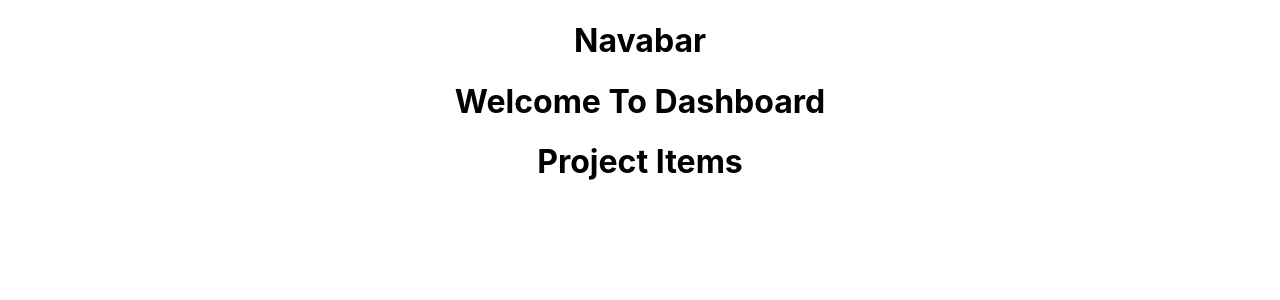
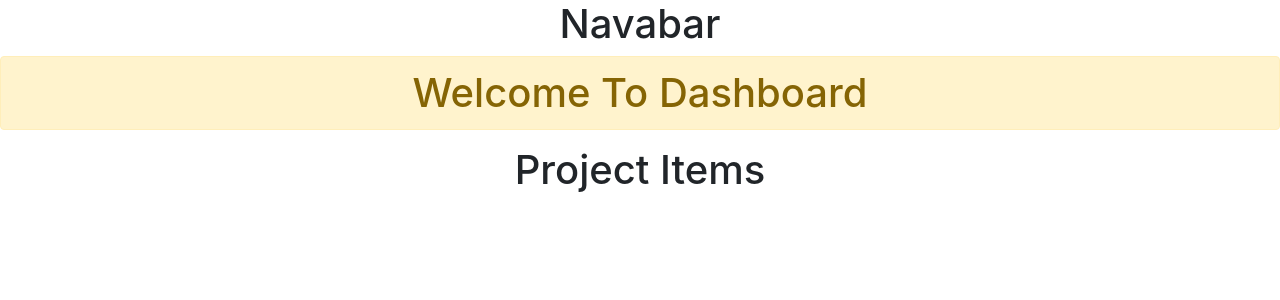
Before and after one commit to savinaysinha/ppmtool, a React (Create React App) app in the folder ppmtoolfrontend/ppmtool-react-client/: page / in a window 1280 px wide. Shown: the top 300 px of the page. Built offline with nearby package versions, Linux system fonts and the light colour scheme.

Commit message:
bootstrap added to project

```diff
--- a/ppmtoolfrontend/ppmtool-react-client/package.json
+++ b/ppmtoolfrontend/ppmtool-react-client/package.json
@@ -3,6 +3,7 @@
   "version": "0.1.0",
   "private": true,
   "dependencies": {
+    "bootstrap": "^4.4.1",
     "react": "^16.12.0",
     "react-dom": "^16.12.0",
     "react-scripts": "3.2.0"
--- a/ppmtoolfrontend/ppmtool-react-client/src/App.js
+++ b/ppmtoolfrontend/ppmtool-react-client/src/App.js
@@ -2,7 +2,7 @@
 import logo from './logo.svg';
 import './App.css';
 import Dashboard from './component/Dashboard';
-
+import "bootstrap/dist/css/bootstrap.css"
 function App() {
   return (
     <div className="App">
--- a/ppmtoolfrontend/ppmtool-react-client/src/component/Dashboard.js
+++ b/ppmtoolfrontend/ppmtool-react-client/src/component/Dashboard.js
@@ -7,7 +7,7 @@
         return(
             <div>
                 <Navbar />
-                <h1>Welcome To Dashboard</h1>
+                <h1 className="alert alert-warning">Welcome To Dashboard</h1>
                 <Project />
             </div>
             )
```
Also changed, not shown: 1 other file (tests, documents, lock files or other folders).
